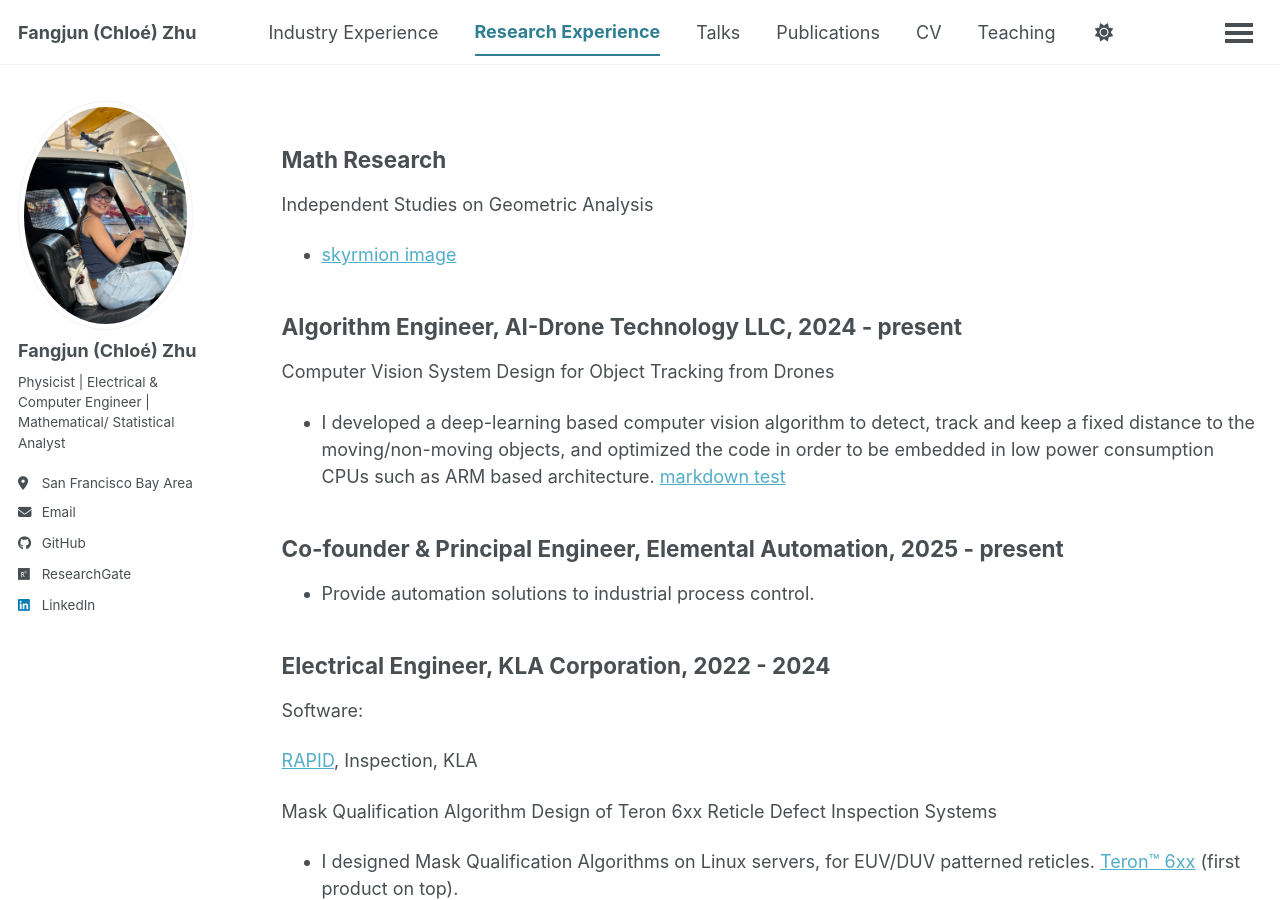
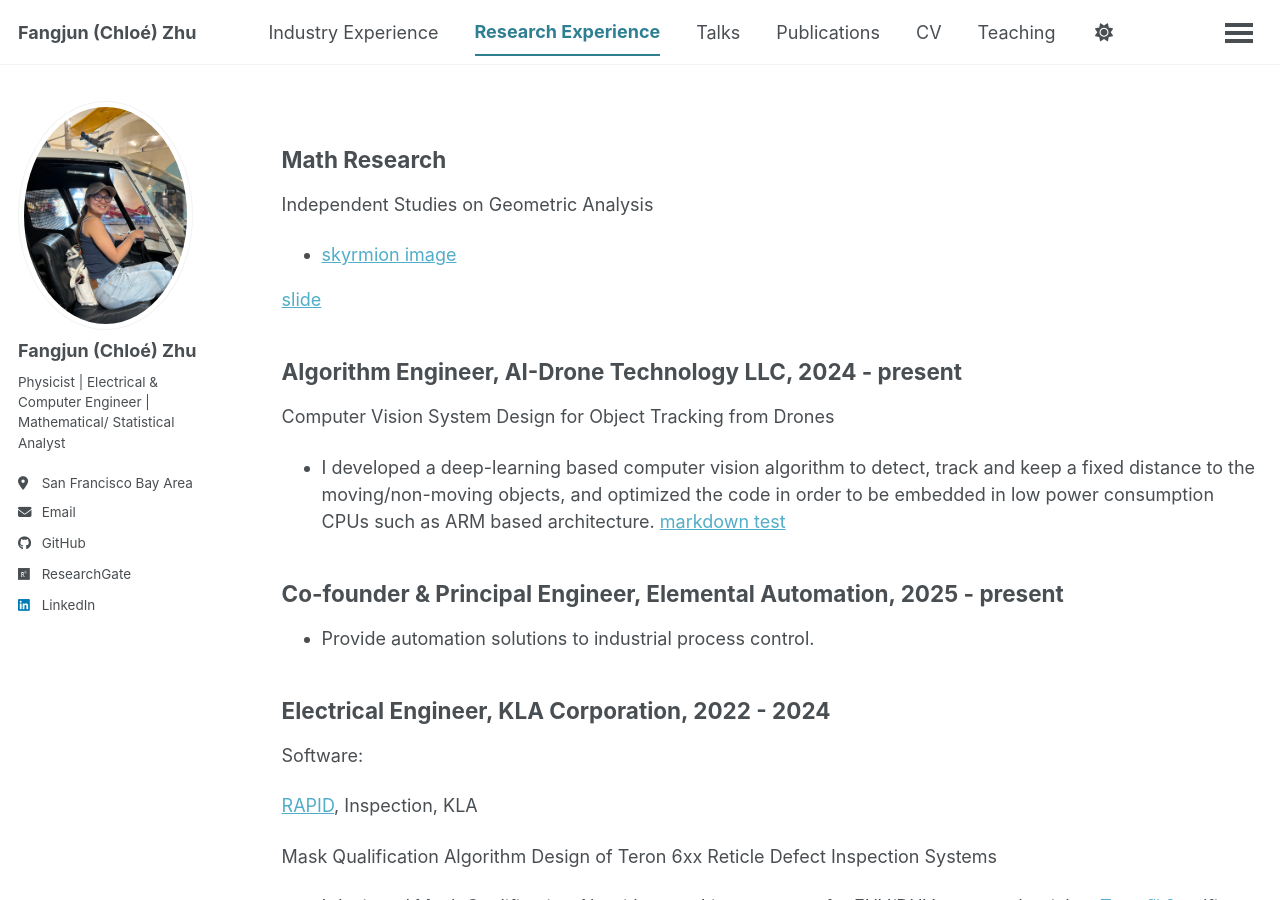
Before and after one commit to ChloeZhu1/ChloeZhu1.github.io, a Jekyll site: the page built from _pages/research-experience.md, in a window 1280 px wide and 900 px high. Built offline with Jekyll 4.4.1, drawn with Linux system fonts in a browser that asks for light colours; a script bundle is joined from its source files by our own code; library files that are not in the unit come from our copies.

Commit message:
Update research-experience.md

```diff
--- a/_pages/research-experience.md
+++ b/_pages/research-experience.md
@@ -11,6 +11,7 @@ redirect_from:
 Independent Studies on Geometric Analysis
 * [skyrmion image](/math/)
 
+[slide](/files/Chiral Skyrmions Research Summary_Chloe.pdf)
 
 
 
```
